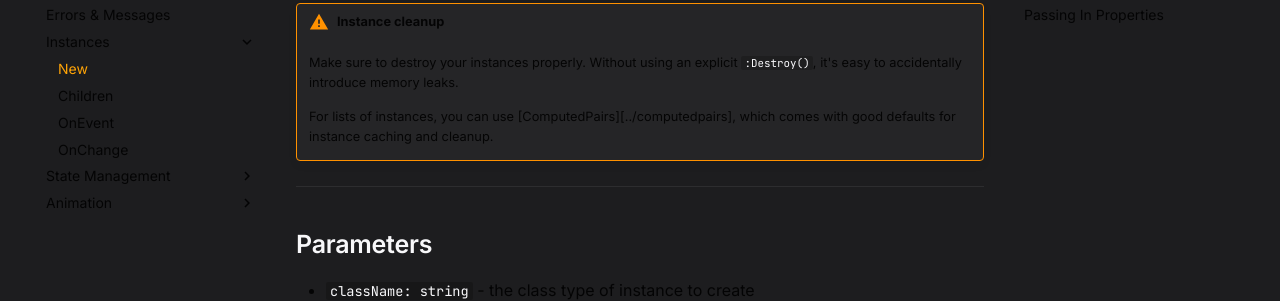
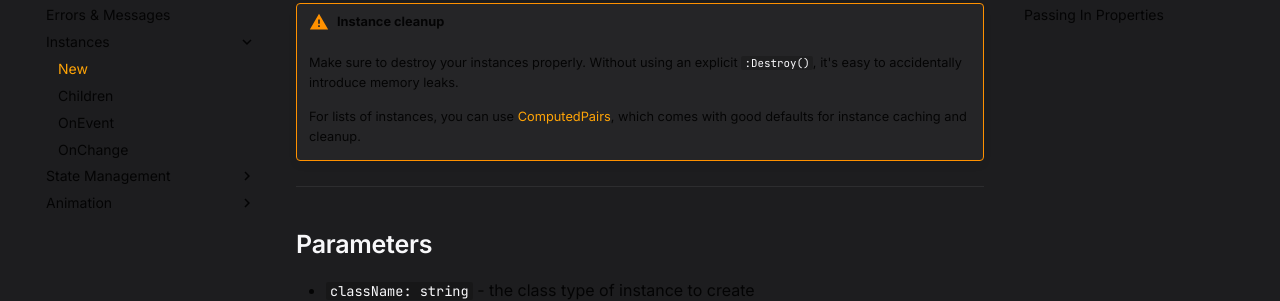
Before and after one commit to dphfox/Fusion, an MkDocs documentation site: the page built from docs/api-reference/api/new.md, in a window 1280 px wide and 900 px high, scrolled down 392 px. Shown: the part 151-452 px from the top of the window. Built offline with MkDocs 1.6.1 and Material for MkDocs 9.7.7, drawn with Linux system fonts in a browser that asks for light colours; comment, search, counter and statistics services are not loaded.

Commit message:
Fix link typo in New API reference

```diff
--- a/docs/api-reference/api/new.md
+++ b/docs/api-reference/api/new.md
@@ -19,7 +19,7 @@ local myInstance = New "Frame" {...}
 	Make sure to destroy your instances properly. Without using an explicit
 	`:Destroy()`, it's easy to accidentally introduce memory leaks.
 
-	For lists of instances, you can use [ComputedPairs][../computedpairs], which
+	For lists of instances, you can use [ComputedPairs](../computedpairs), which
 	comes with good defaults for instance caching and cleanup.
 
 -----
```
